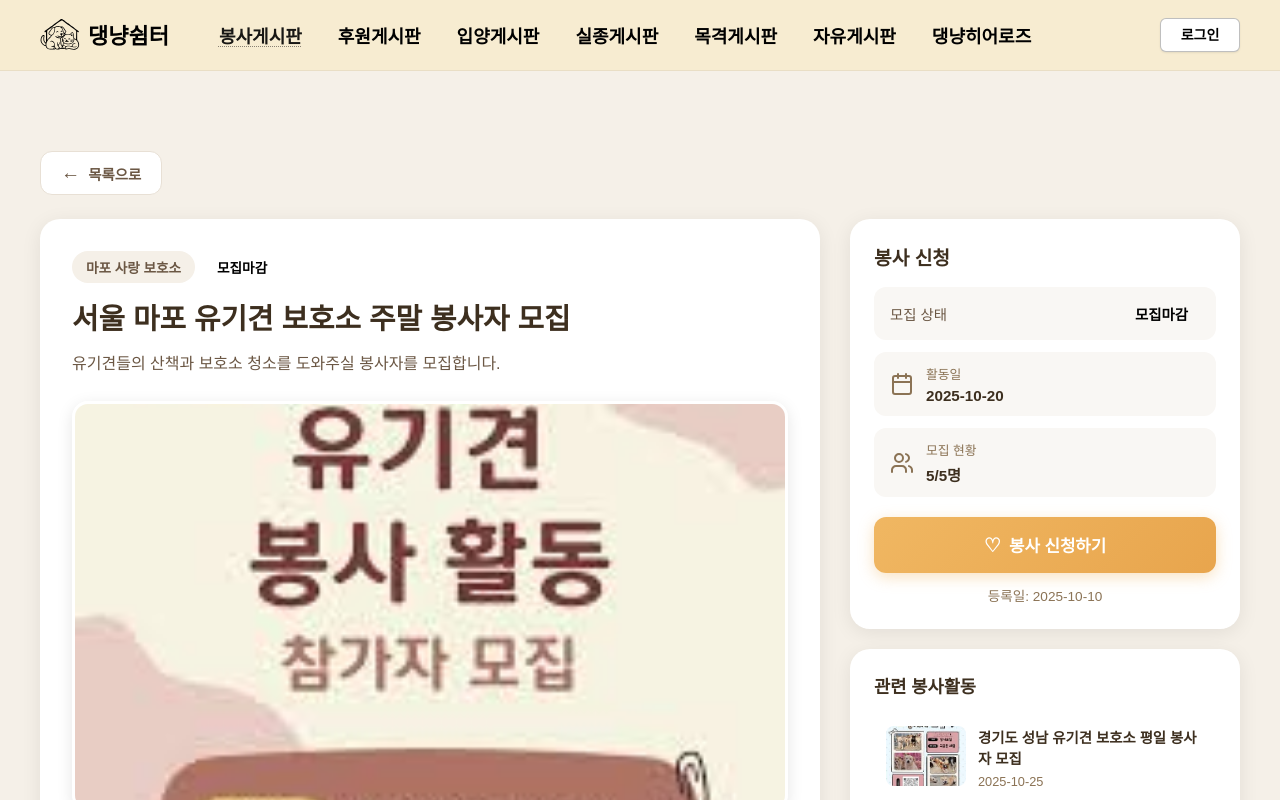
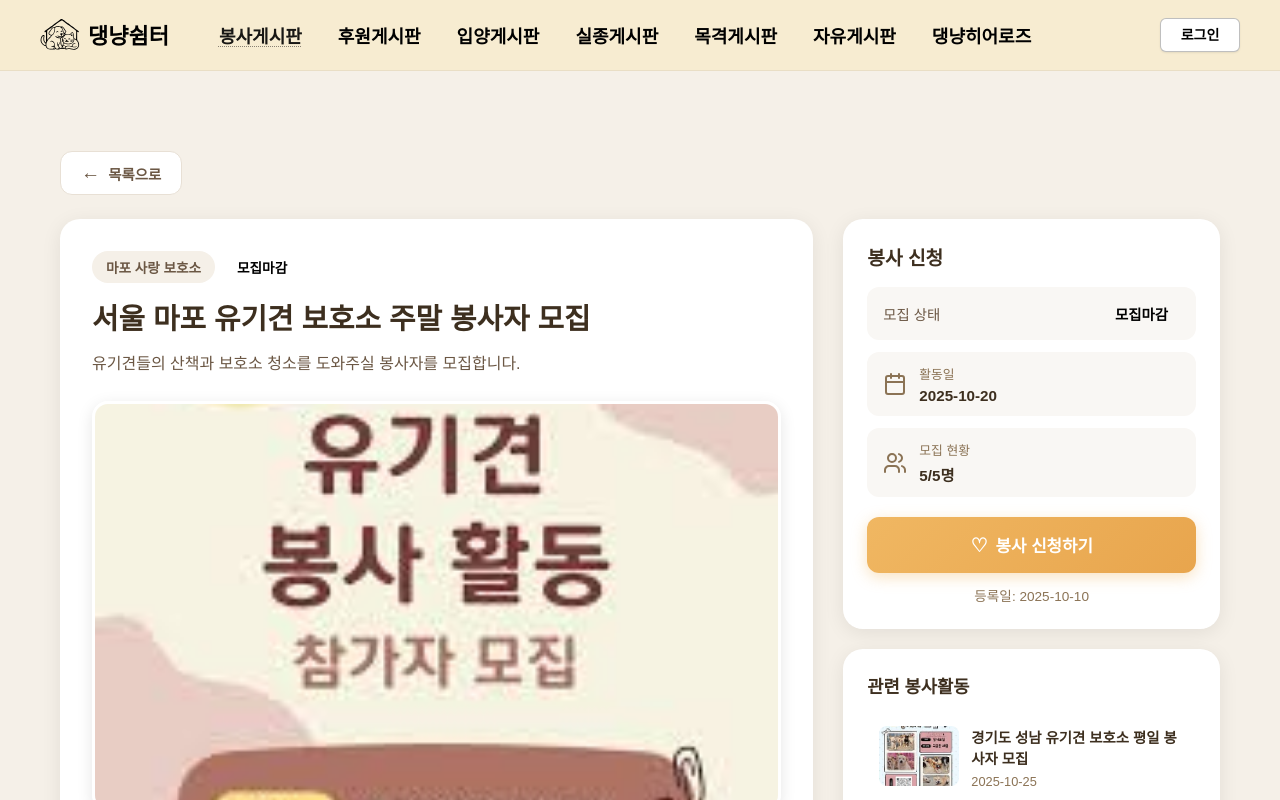
Before and after one commit to beyond-sw-camp/be19-3rd-Backoven-CatDogShelter-FE, a Vue app in the folder CatDogShelter-FE/: page /volunteer/detail/1 in a window 1280 px wide. Shown: the top 800 px of the page. Built offline with nearby package versions, Linux system fonts and the light colour scheme; no server answers; data requests are answered from the project's data file.

Commit message:
봉사게시판 화면 레이아웃 수정

```diff
--- a/CatDogShelter-FE/src/views/volunteer/VolunteerMineView.vue
+++ b/CatDogShelter-FE/src/views/volunteer/VolunteerMineView.vue
@@ -211,7 +211,7 @@ const myReviews = ref([
 }
 
 .mine-container {
-  max-width: 1400px;
+  max-width: 1200px;
   margin: 0 auto;
   display: flex;
   gap: 30px;
--- a/CatDogShelter-FE/src/views/volunteer/VolunteerView.vue
+++ b/CatDogShelter-FE/src/views/volunteer/VolunteerView.vue
@@ -74,7 +74,7 @@ function changeTab(index) {
 }
 
 .content-wrapper {
-  max-width: 1400px;
+  max-width: 1200px;
   margin: 0 auto;
 }
 
--- a/CatDogShelter-FE/src/views/volunteer/recruit/VolunteerRecruitView.vue
+++ b/CatDogShelter-FE/src/views/volunteer/recruit/VolunteerRecruitView.vue
@@ -488,7 +488,7 @@ function applyVolunteer(id) {
 }
 
 .recruit-container {
-  max-width: 1400px;
+  max-width: 1200px;
   margin: 0 auto;
   display: flex;
   gap: 40px;
--- a/CatDogShelter-FE/src/views/volunteer/review/VolunteerReviewView.vue
+++ b/CatDogShelter-FE/src/views/volunteer/review/VolunteerReviewView.vue
@@ -396,7 +396,7 @@ function goToCommentPost(postId) {
 }
 
 .review-container {
-  max-width: 1400px;
+  max-width: 1200px;
   margin: 0 auto;
   display: flex;
   gap: 30px;
```
